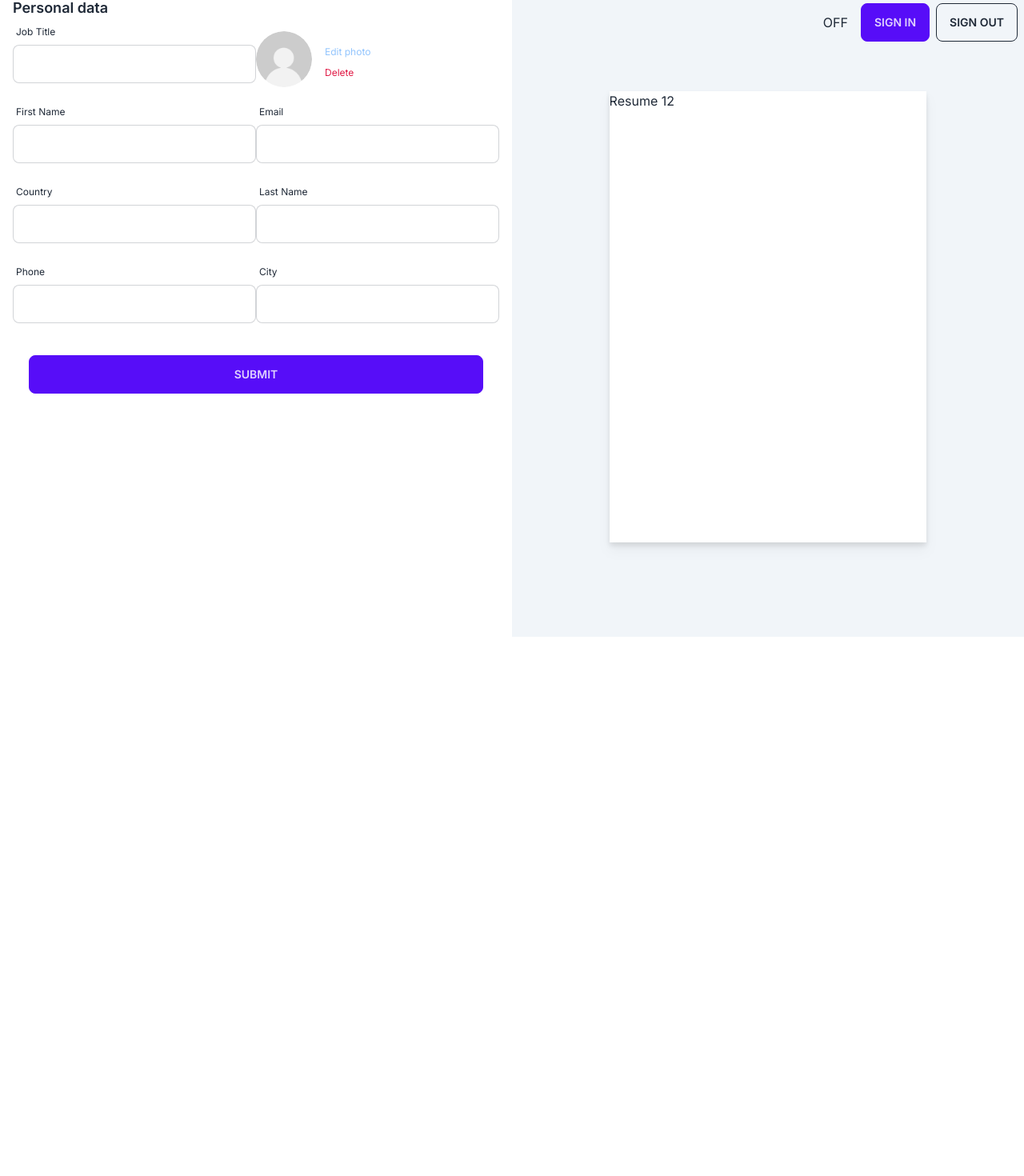
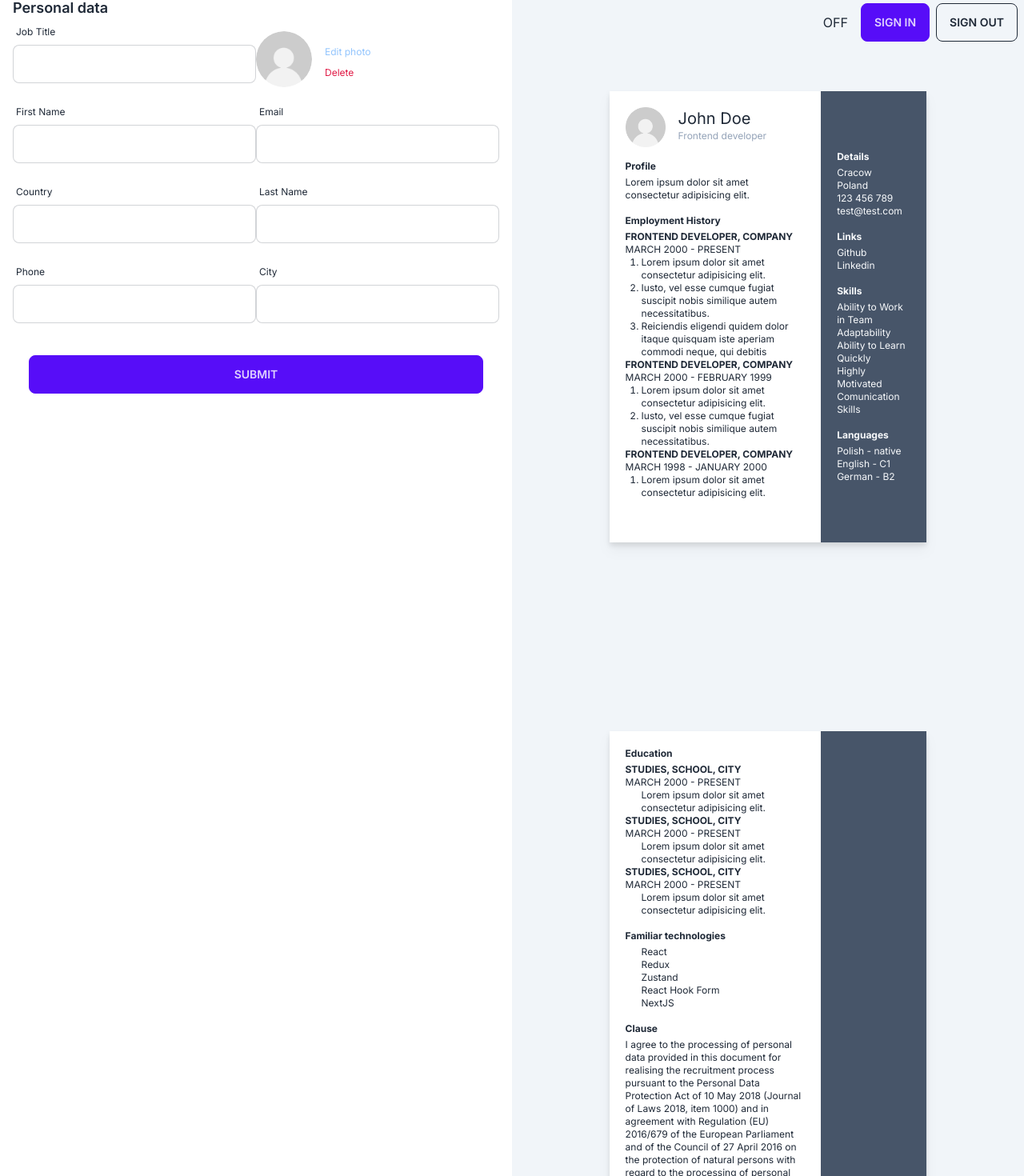
Before and after one commit to krzysztofpodmokly/fluffy-robot, a Next.js app: page / in a window 1280 px wide. Shown: the part 4-1474 px from the top of the page at 80% size. Before the commit the page ends 800 px from the top, so only its background shows below. Built offline with nearby package versions, Linux system fonts and the light colour scheme; no server answers.

Commit message:
Preparing resume structure

```diff
--- a/app/page.tsx
+++ b/app/page.tsx
@@ -11,6 +11,7 @@ export default async function Home() {
         <Form />
       </div>
       <div className="w-1/2">
+        <Resume format="A6" tempProps />
         <Resume format="A6" />
       </div>
     </main>
--- a/components/form/Form.tsx
+++ b/components/form/Form.tsx
@@ -12,15 +12,9 @@ type Inputs = {
 const Form = () => {
   const { register, handleSubmit, watch, formState: { errors } } = useForm<Inputs>();
 
-  // const jobTitle = useBearStore<any>((state: any) => state.formData.jobTitle);
   const updateJob = useBearStore((state: any) => state.updateJob)
 
   const onSubmit: SubmitHandler<Inputs> = data => console.log(data);
-
-
-  // const handleInputChange = (event: React.ChangeEvent<HTMLInputElement>) => {
-  //   updateJob(event.target.value)
-  // }
 
   return <>
     <form className="form-control w-full container px-4" onSubmit={handleSubmit(onSubmit)}>
@@ -31,11 +25,11 @@ const Form = () => {
           <label className="label">
             <span className="label-text-alt">Job Title</span>
           </label>
-          {/* <input type="text" onChange={handleInputChange} value={jobTitle} className="input input-bordered w-full max-w-xs" /> */}
           <input {...register('jobTitle', {
             required: true, // works after submit
-            onChange: () => {
-              updateJob(watch('jobTitle'))
+            onChange: (event: React.ChangeEvent<HTMLInputElement>) => {
+              // updateJob(watch('jobTitle'))
+              updateJob(event.target.value)
             }
           })} className="input input-bordered w-full max-w-xs" />
           {errors.jobTitle && <span>This field is required</span>}
--- a/components/resume/Resume.tsx
+++ b/components/resume/Resume.tsx
@@ -4,15 +4,178 @@ import useBearStore from '@/store';
 import styles from './Resume.module.css'
 
 type Format = 'A4' | 'A6'
+interface ResumeProps {
+  format: Format;
+  tempProps?: boolean
+}
 
-const Resume = ({ format }: { format: Format }) => {
+const Resume = ({ format, tempProps }: ResumeProps) => {
   const jobTitle = useBearStore((state: any) => state.formData.jobTitle)
 
   return (
     <div className='bg-slate-100 h-screen flex'>
-      <div className={`${styles.page} ${format === 'A4' ? styles.pageA4 : styles.pageA6}`}>
-        Resume 12
-        {jobTitle}
+      <div className={`flex text-xs ${styles.page} ${format === 'A4' ? styles.pageA4 : styles.pageA6}`}>
+
+        <div className='w-2/3 p-5'>
+
+          {tempProps ? (
+            <>
+              <div className='flex mb-4'>
+                <div className='mr-4'>
+                  <img src="/default-avatar.jpg" alt="avatar" width="50" height="50" />
+                </div>
+                <div>
+                  <h3 className='text-xl'>John Doe</h3>
+                  <h6 className='text-slate-400'>Frontend developer</h6>
+                </div>
+              </div>
+
+              <div className='mb-4'>
+                <h3 className='font-bold mb-1'>Profile</h3>
+                <aside>Lorem ipsum dolor sit amet consectetur adipisicing elit.</aside>
+              </div>
+
+              <div className='mb-4'>
+                <h3 className='font-bold mb-1'>Employment History</h3>
+
+                <div>
+                  <h5 className='uppercase font-bold'>Frontend Developer, Company</h5>
+                  <h6 className='uppercase'>March 2000 - present</h6>
+                  <ul className='list-decimal ml-5'>
+                    <li>Lorem ipsum dolor sit amet consectetur adipisicing elit.</li>
+                    <li>Iusto, vel esse cumque fugiat suscipit nobis similique autem necessitatibus.</li>
+                    <li>Reiciendis eligendi quidem dolor itaque quisquam iste aperiam commodi neque, qui debitis</li>
+                  </ul>
+                </div>
+
+                <div>
+                  <h5 className='uppercase font-bold'>Frontend Developer, Company</h5>
+                  <h6 className='uppercase'>March 2000 - February 1999</h6>
+                  <ul className='list-decimal ml-5'>
+                    <li>Lorem ipsum dolor sit amet consectetur adipisicing elit.</li>
+                    <li>Iusto, vel esse cumque fugiat suscipit nobis similique autem necessitatibus.</li>
+                  </ul>
+                </div>
+
+                <div>
+                  <h5 className='uppercase font-bold'>Frontend Developer, Company</h5>
+                  <h6 className='uppercase'>March 1998 - January 2000</h6>
+                  <ul className='list-decimal ml-5'>
+                    <li>Lorem ipsum dolor sit amet consectetur adipisicing elit.</li>
+                  </ul>
+                </div>
+              </div>
+            </>
+          ) : (
+            <>
+              <div className='mb-4'>
+                <h3 className='font-bold mb-1'>Education</h3>
+
+                <div>
+                  <h5 className='uppercase font-bold'>Studies, School, City</h5>
+                  <h6 className='uppercase'>March 2000 - present</h6>
+                  <ul className='ml-5'>
+                    <li>Lorem ipsum dolor sit amet consectetur adipisicing elit.</li>
+                  </ul>
+                </div>
+
+                <div>
+                  <h5 className='uppercase font-bold'>Studies, School, City</h5>
+                  <h6 className='uppercase'>March 2000 - present</h6>
+                  <ul className='ml-5'>
+                    <li>Lorem ipsum dolor sit amet consectetur adipisicing elit.</li>
+                  </ul>
+                </div>
+
+                <div>
+                  <h5 className='uppercase font-bold'>Studies, School, City</h5>
+                  <h6 className='uppercase'>March 2000 - present</h6>
+                  <ul className='ml-5'>
+                    <li>Lorem ipsum dolor sit amet consectetur adipisicing elit.</li>
+                  </ul>
+                </div>
+              </div>
+
+              <div className='mb-4'>
+                <h3 className='font-bold mb-1'>Familiar technologies</h3>
+
+                <div>
+                  <ul className='ml-5'>
+                    <li>React</li>
+                    <li>Redux</li>
+                    <li>Zustand</li>
+                    <li>React Hook Form</li>
+                    <li>NextJS</li>
+                  </ul>
+                </div>
+              </div>
+
+              <div className='mb-4'>
+                <h3 className='font-bold mb-1'>Clause</h3>
+
+                <div>
+                  <p>I agree to the processing of personal data provided in this document for realising
+                    the recruitment process pursuant to the Personal Data Protection Act of 10 May
+                    2018 (Journal of Laws 2018, item 1000) and in agreement with Regulation (EU)
+                    2016/679 of the European Parliament and of the Council of 27 April 2016 on the
+                    protection of natural persons with regard to the processing of personal data and on
+                    the free movement of such data, and repealing Directive 95/46/EC (General Data
+                    Protection Regulation)</p>
+                </div>
+              </div>
+            </>
+          )}
+
+
+
+
+
+        </div>
+
+        <div className='w-1/3 bg-slate-600 text-slate-50  flex flex-col justify-center p-5'>
+          {tempProps && (
+            <>
+              <div className='mb-4'>
+                <h3 className='font-bold mb-1'>Details</h3>
+                <ul>
+                  <li>Cracow</li>
+                  <li>Poland</li>
+                  <li>123 456 789</li>
+                  <li>test@test.com</li>
+                </ul>
+              </div>
+
+              <div className='mb-4'>
+                <h3 className='font-bold mb-1'>Links</h3>
+                <ul>
+                  <li>Github</li>
+                  <li>Linkedin</li>
+                </ul>
+              </div>
+
+              <div className='mb-4'>
+                <h3 className='font-bold mb-1'>Skills</h3>
+                <ul>
+                  <li>Ability to Work in Team</li>
+                  <li>Adaptability</li>
+                  <li>Ability to Learn Quickly</li>
+                  <li>Highly Motivated</li>
+                  <li>Comunication Skills</li>
+                </ul>
+              </div>
+
+              <div>
+                <h3 className='font-bold mb-1'>Languages</h3>
+                <ul>
+                  <li>Polish - native</li>
+                  <li>English - C1</li>
+                  <li>German - B2</li>
+                </ul>
+              </div>
+            </>
+          )}
+
+        </div>
       </div>
     </div>
   )
```
